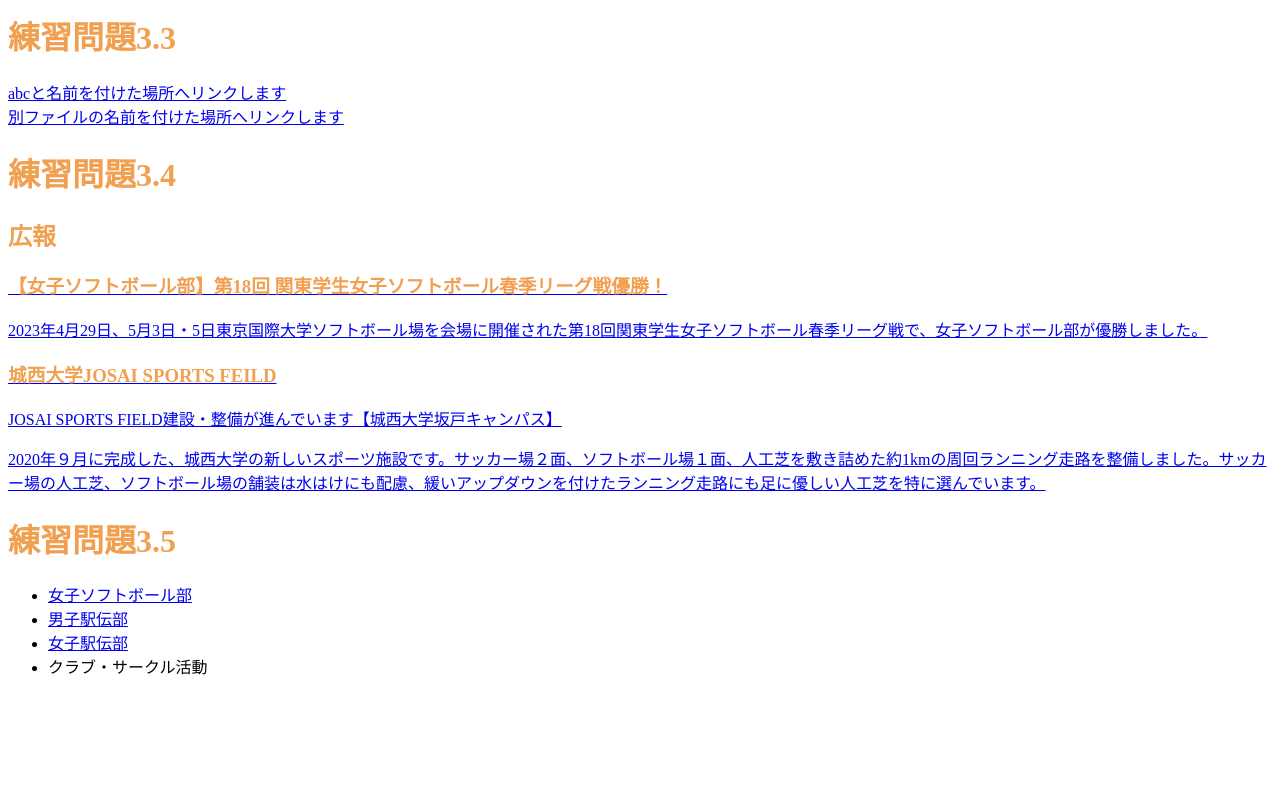
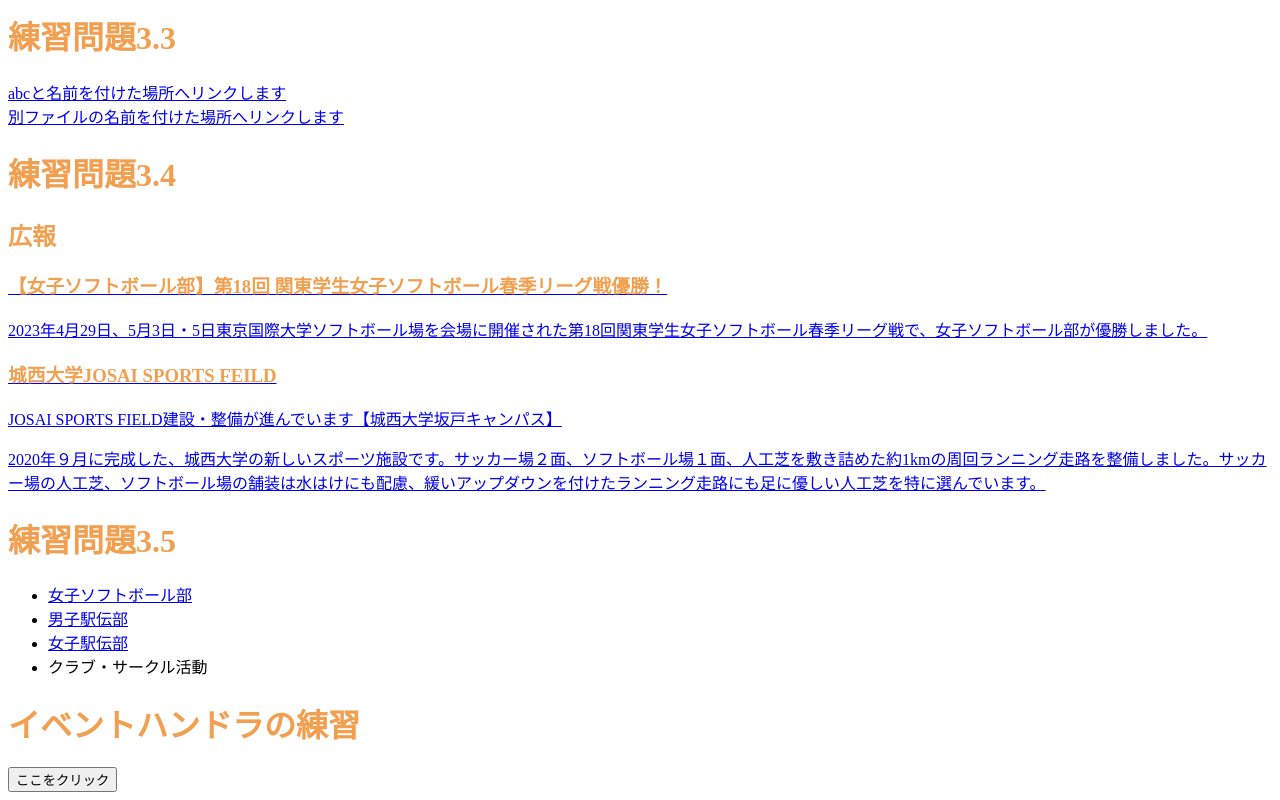
Before and after one commit to ishirihhhhhhh/josai21100, a plain HTML site: page index.html in a window 1280 px wide. Shown: the part 3460-4260 px from the top of the page. Before the commit the page ends 4154 px from the top, so only its background shows below. Drawn offline with Linux system fonts and the light colour scheme.

Commit message:
Update index.html

```diff
--- a/index.html
+++ b/index.html
@@ -177,5 +177,7 @@
 <li><a>クラブ・サークル活動</a></li>
 </ul>
 </nav>
+<h1>イベントハンドラの練習</h1>
+<input type="button" value="ここをクリック"onclick="alert(`Hello,Osamu!`);">
 </body>
 </html>
```
